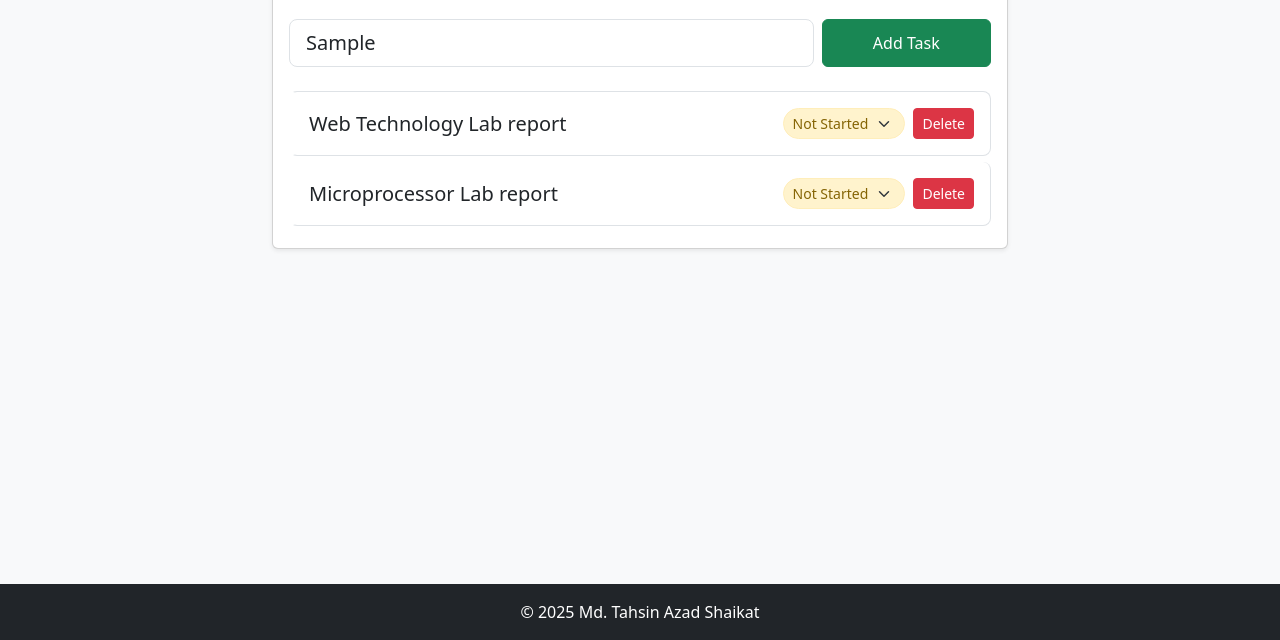
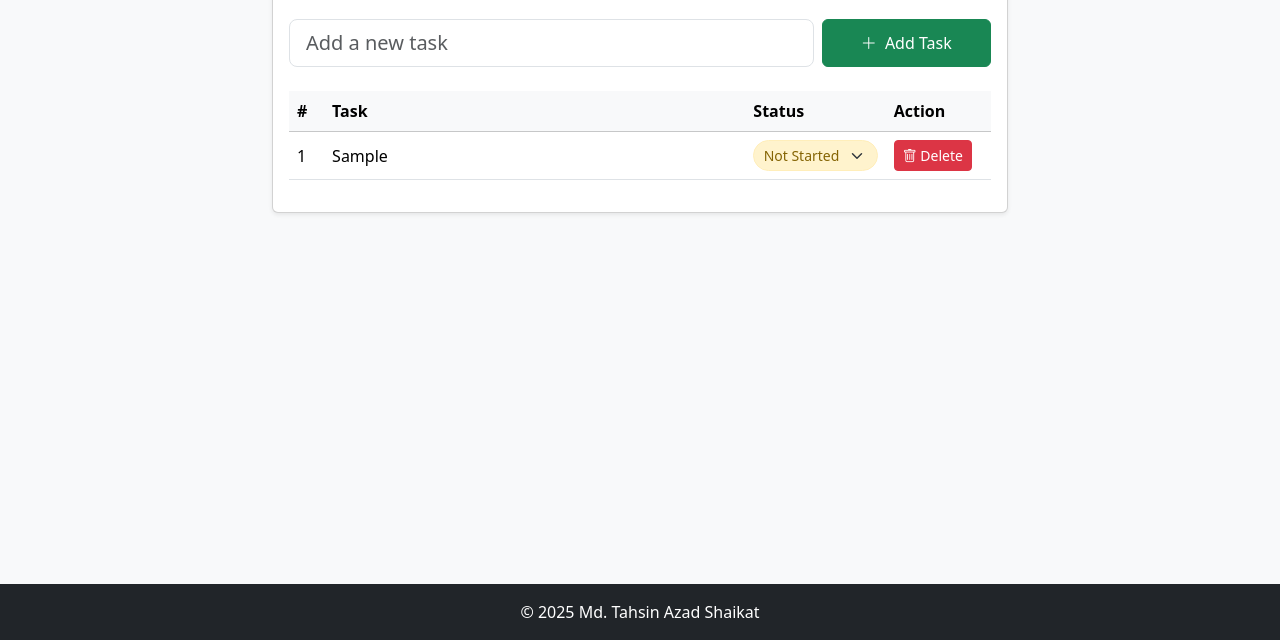
Before and after one commit to shaikat020/todo_web_app, a plain HTML site: page index.html in a window 1280 px wide. Both pictures are taken after typing "Sample" into the empty fields and a click on the button "Add Task". Shown: the part 160-800 px from the top of the page. Drawn offline with nearby package versions, Linux system fonts and the light colour scheme.

Commit message:
Lab report - 5: Using javascript

```diff
--- a/index.html
+++ b/index.html
@@ -6,12 +6,14 @@
   <title>To-Do App</title>
   <!-- Bootstrap CSS -->
   <link href="https://cdn.jsdelivr.net/npm/bootstrap@5.3.2/dist/css/bootstrap.min.css" rel="stylesheet">
+  <!-- Bootstrap Icons -->
+  <link rel="stylesheet" href="https://cdn.jsdelivr.net/npm/bootstrap-icons@1.10.0/font/bootstrap-icons.css">
   <!-- Custom CSS -->
   <link rel="stylesheet" href="styles.css">
   <link rel="icon" href="images/favicon.ico" type="image/x-icon">
 </head>
 <body class="d-flex flex-column min-vh-100 bg-light">
-  <!-- Bootstrap Navbar -->
+  <!-- Navbar -->
   <nav class="navbar navbar-expand-lg navbar-dark bg-primary shadow">
     <div class="container">
       <a class="navbar-brand d-flex align-items-center" href="#">
@@ -48,43 +50,27 @@
                 <input type="text" id="taskInput" class="form-control form-control-lg" placeholder="Add a new task">
               </div>
               <div class="col-md-3">
-                <button id="addTaskBtn" class="btn btn-success w-100 h-100">Add Task</button>
+                <button id="addTaskBtn" class="btn btn-success w-100 h-100">
+                  <i class="bi bi-plus-lg me-1"></i> Add Task
+                </button>
               </div>
             </div>
 
-            <!-- Task List -->
-            <div id="taskList" class="list-group">
-              <div class="list-group-item d-flex justify-content-between align-items-center py-3">
-                <div class="d-flex flex-column flex-md-row align-items-md-center w-100">
-                  <div class="me-md-3 mb-2 mb-md-0">
-                    <h5 class="mb-0">Web Technology Lab report</h5>
-                  </div>
-                  <div class="d-flex ms-md-auto">
-                    <select class="form-select form-select-sm me-2 status-select status-not-started">
-                      <option>Not Started</option>
-                      <option>In Progress</option>
-                      <option>Completed</option>
-                    </select>
-                    <button class="btn btn-danger btn-sm">Delete</button>
-                  </div>
-                </div>
-              </div>
-
-              <div class="list-group-item d-flex justify-content-between align-items-center py-3">
-                <div class="d-flex flex-column flex-md-row align-items-md-center w-100">
-                  <div class="me-md-3 mb-2 mb-md-0">
-                    <h5 class="mb-0">Microprocessor Lab report</h5>
-                  </div>
-                  <div class="d-flex ms-md-auto">
-                    <select class="form-select form-select-sm me-2 status-select status-not-started">
-                      <option>Not Started</option>
-                      <option>In Progress</option>
-                      <option>Completed</option>
-                    </select>
-                    <button class="btn btn-danger btn-sm">Delete</button>
-                  </div>
-                </div>
-              </div>
+            <!-- Task Table -->
+            <div class="table-responsive">
+              <table class="table table-hover align-middle" id="taskTable">
+                <thead class="table-light">
+                  <tr>
+                    <th width="5%">#</th>
+                    <th>Task</th>
+                    <th width="20%">Status</th>
+                    <th width="15%">Action</th>
+                  </tr>
+                </thead>
+                <tbody id="taskTableBody">
+                  <!-- Tasks will be inserted here by JavaScript -->
+                </tbody>
+              </table>
             </div>
           </div>
         </div>
@@ -101,6 +87,7 @@
 
   <!-- Bootstrap JS Bundle with Popper -->
   <script src="https://cdn.jsdelivr.net/npm/bootstrap@5.3.2/dist/js/bootstrap.bundle.min.js"></script>
+  <!-- Custom JavaScript -->
   <script src="script.js"></script>
 </body>
 </html>
--- /dev/null
+++ b/script.js
@@ -0,0 +1,112 @@
+const taskInput = document.getElementById('taskInput');
+const addTaskBtn = document.getElementById('addTaskBtn');
+const taskTableBody = document.getElementById('taskTableBody');
+
+let tasks = JSON.parse(localStorage.getItem('tasks')) || [];
+
+// Add task function
+addTaskBtn.addEventListener('click', () => {
+  const taskText = taskInput.value.trim();
+  if (taskText) {
+    tasks.push({
+      name: taskText,
+      status: 'Not Started',
+      createdAt: new Date().toISOString()
+    });
+    taskInput.value = '';
+    saveTasks();
+    renderTasks();
+  }
+});
+
+// Save tasks to localStorage
+function saveTasks() {
+  localStorage.setItem('tasks', JSON.stringify(tasks));
+}
+
+// Render all tasks
+function renderTasks() {
+  taskTableBody.innerHTML = '';
+
+  if (tasks.length === 0) {
+    const emptyRow = document.createElement('tr');
+    const emptyCell = document.createElement('td');
+    emptyCell.colSpan = 4;
+    emptyCell.className = 'text-center py-4 text-muted';
+    emptyCell.textContent = 'No tasks yet. Add your first task above!';
+    emptyRow.appendChild(emptyCell);
+    taskTableBody.appendChild(emptyRow);
+    return;
+  }
+
+  tasks.forEach((task, index) => {
+    const row = document.createElement('tr');
+    row.className = 'task-row';
+
+    // Index Cell
+    const indexCell = document.createElement('td');
+    indexCell.textContent = index + 1;
+
+    // Task Name Cell
+    const taskCell = document.createElement('td');
+    taskCell.textContent = task.name;
+    if (task.status === 'Completed') {
+      taskCell.classList.add('text-decoration-line-through', 'text-muted');
+    }
+
+    // Status Cell
+    const statusCell = document.createElement('td');
+    const select = document.createElement('select');
+    select.className = `form-select form-select-sm status-select status-${task.status.toLowerCase().replace(' ', '-')}`;
+
+    const statuses = ['Not Started', 'Pending', 'In Progress', 'Completed'];
+    statuses.forEach(status => {
+      const option = document.createElement('option');
+      option.value = status;
+      option.textContent = status;
+      if (task.status === status) option.selected = true;
+      select.appendChild(option);
+    });
+
+    select.addEventListener('change', () => {
+      task.status = select.value;
+      saveTasks();
+      renderTasks(); // Re-render to update styling
+    });
+    statusCell.appendChild(select);
+
+    // Action Cell
+    const actionCell = document.createElement('td');
+    const deleteBtn = document.createElement('button');
+    deleteBtn.className = 'btn btn-danger btn-sm';
+    deleteBtn.innerHTML = '<i class="bi bi-trash"></i> Delete';
+    deleteBtn.onclick = () => {
+      if (confirm('Are you sure you want to delete this task?')) {
+        tasks.splice(index, 1);
+        saveTasks();
+        renderTasks();
+      }
+    };
+    actionCell.appendChild(deleteBtn);
+
+    // Append all cells to the row
+    row.appendChild(indexCell);
+    row.appendChild(taskCell);
+    row.appendChild(statusCell);
+    row.appendChild(actionCell);
+
+    taskTableBody.appendChild(row);
+  });
+}
+
+// Initialize the app
+document.addEventListener('DOMContentLoaded', () => {
+  renderTasks();
+
+  // Allow adding tasks with Enter key
+  taskInput.addEventListener('keypress', (e) => {
+    if (e.key === 'Enter') {
+      addTaskBtn.click();
+    }
+  });
+});
```
